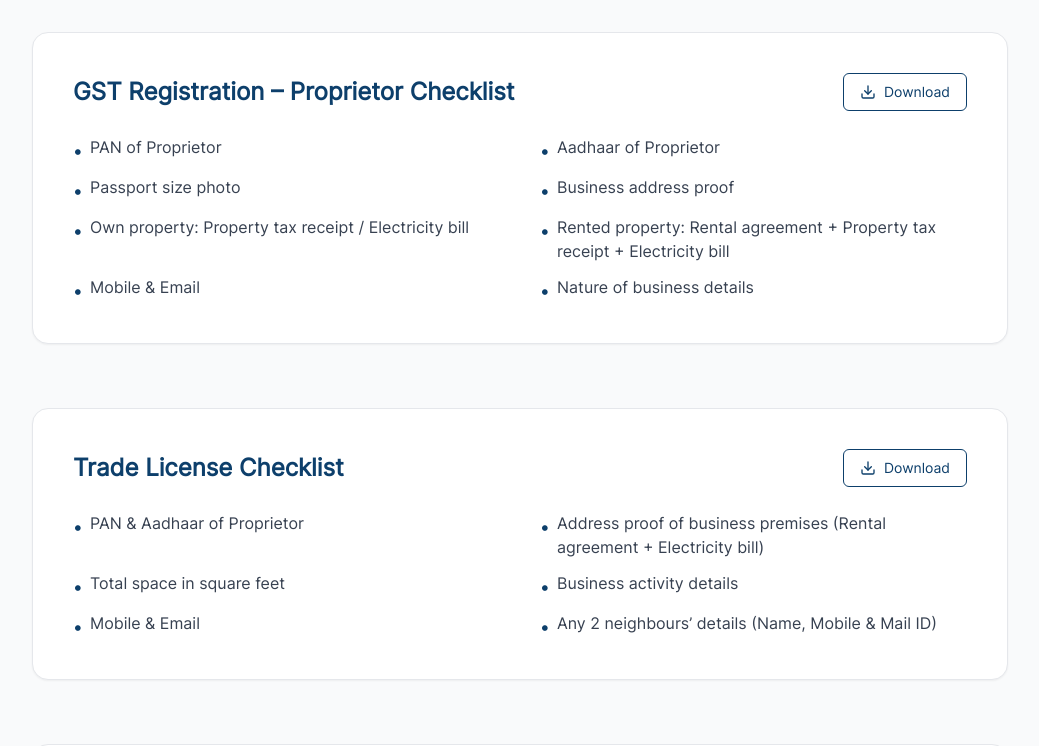
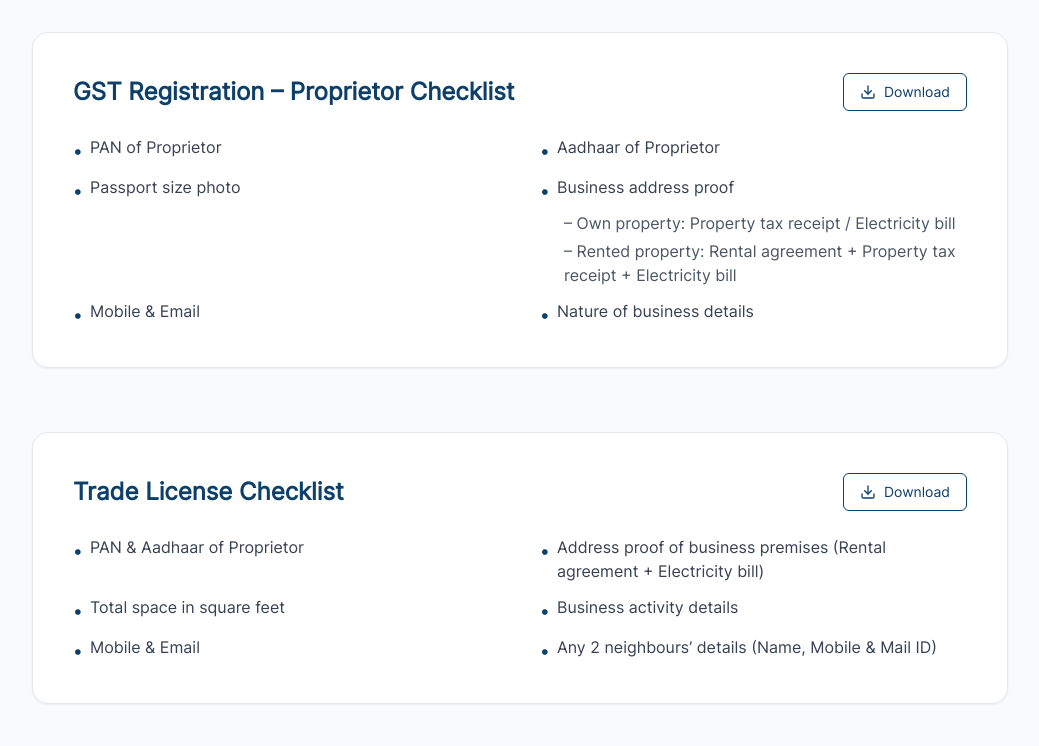
Before and after one commit to surendra-crax/dappina, a Next.js app: page /resources/proprietor in a window 1280 px wide. Shown: the part 800-1546 px from the top of the page, without its empty margins (120-1159 px from the left). Built offline with nearby package versions, Linux system fonts and the light colour scheme.

Commit message:
Update page.tsx

```diff
--- a/src/app/resources/proprietor/page.tsx
+++ b/src/app/resources/proprietor/page.tsx
@@ -33,7 +33,6 @@ export default function ProprietorPage() {
       <section className="py-20 bg-gray-50">
         <div className="max-w-5xl mx-auto px-6 space-y-16">
 
-          {/* Reusable Section Component Style */}
           {[
             {
               title: "Income Tax Return – Individual Checklist",
@@ -51,19 +50,25 @@ export default function ProprietorPage() {
                 "Previous Year ITR copy"
               ]
             },
+
             {
               title: "GST Registration – Proprietor Checklist",
               items: [
                 "PAN of Proprietor",
                 "Aadhaar of Proprietor",
                 "Passport size photo",
-                "Business address proof",
+                {
+                  label: "Business address proof",
+                  subItems: [
                     "Own property: Property tax receipt / Electricity bill",
-                "Rented property: Rental agreement + Property tax receipt + Electricity bill",
+                    "Rented property: Rental agreement + Property tax receipt + Electricity bill"
+                  ]
+                },
                 "Mobile & Email",
                 "Nature of business details"
               ]
             },
+
             {
               title: "Trade License Checklist",
               items: [
@@ -75,6 +80,7 @@ export default function ProprietorPage() {
                 "Any 2 neighbours’ details (Name, Mobile & Mail ID)"
               ]
             },
+
             {
               title: "Professional Tax Registration (PTRC/PTEC)",
               items: [
@@ -85,6 +91,7 @@ export default function ProprietorPage() {
                 "GST Certificate (if registered)"
               ]
             },
+
             {
               title: "MSME (Udyam) Registration",
               items: [
@@ -95,6 +102,7 @@ export default function ProprietorPage() {
                 "Mobile & Mail ID"
               ]
             },
+
             {
               title: "Shops & Establishment",
               items: [
@@ -105,6 +113,7 @@ export default function ProprietorPage() {
                 "Telugu Name Board"
               ]
             },
+
             {
               title: "DSC (Digital Signature Certificate)",
               items: [
@@ -114,6 +123,7 @@ export default function ProprietorPage() {
                 "Mobile & Email"
               ]
             },
+
             {
               title: "PF & ESI Registration",
               items: [
@@ -124,6 +134,7 @@ export default function ProprietorPage() {
                 "Date of crossing threshold (20 employees for PF & 10 employees for ESI)"
               ]
             }
+
           ].map((section, index) => (
             <div
               key={index}
@@ -134,7 +145,6 @@ export default function ProprietorPage() {
                   {section.title}
                 </h2>
 
-                {/* Download Placeholder */}
                 <button className="flex items-center text-sm font-medium text-primary border border-primary px-4 py-2 rounded-md hover:bg-primary hover:text-white transition">
                   <Download className="w-4 h-4 mr-2" />
                   Download
@@ -142,12 +152,32 @@ export default function ProprietorPage() {
               </div>
 
               <ul className="grid md:grid-cols-2 gap-y-3 gap-x-10 text-gray-700">
-                {section.items.map((item, i) => (
+                {section.items.map((item, i) => {
+
+                  if (typeof item === "string") {
+                    return (
                       <li key={i} className="flex items-start gap-2">
                         <span className="text-primary font-bold mt-1">•</span>
                         <span>{item}</span>
                       </li>
+                    );
+                  }
+
+                  return (
+                    <li key={i} className="flex flex-col gap-2">
+                      <div className="flex items-start gap-2">
+                        <span className="text-primary font-bold mt-1">•</span>
+                        <span>{item.label}</span>
+                      </div>
+
+                      <ul className="ml-6 text-gray-600 space-y-1">
+                        {item.subItems.map((sub, j) => (
+                          <li key={j}>– {sub}</li>
                         ))}
+                      </ul>
+                    </li>
+                  );
+                })}
               </ul>
             </div>
           ))}
```
Lines whose indentation alone changed are shown as unchanged.
